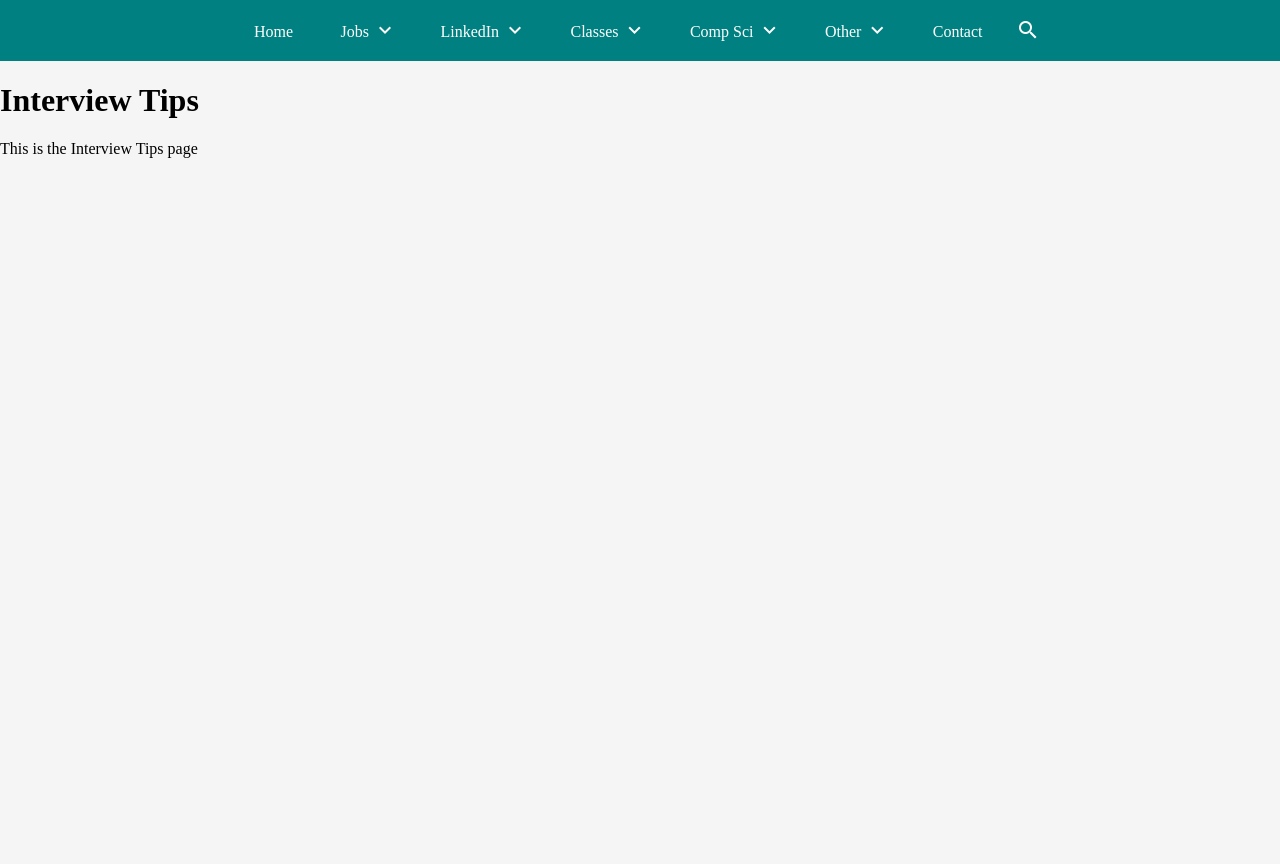
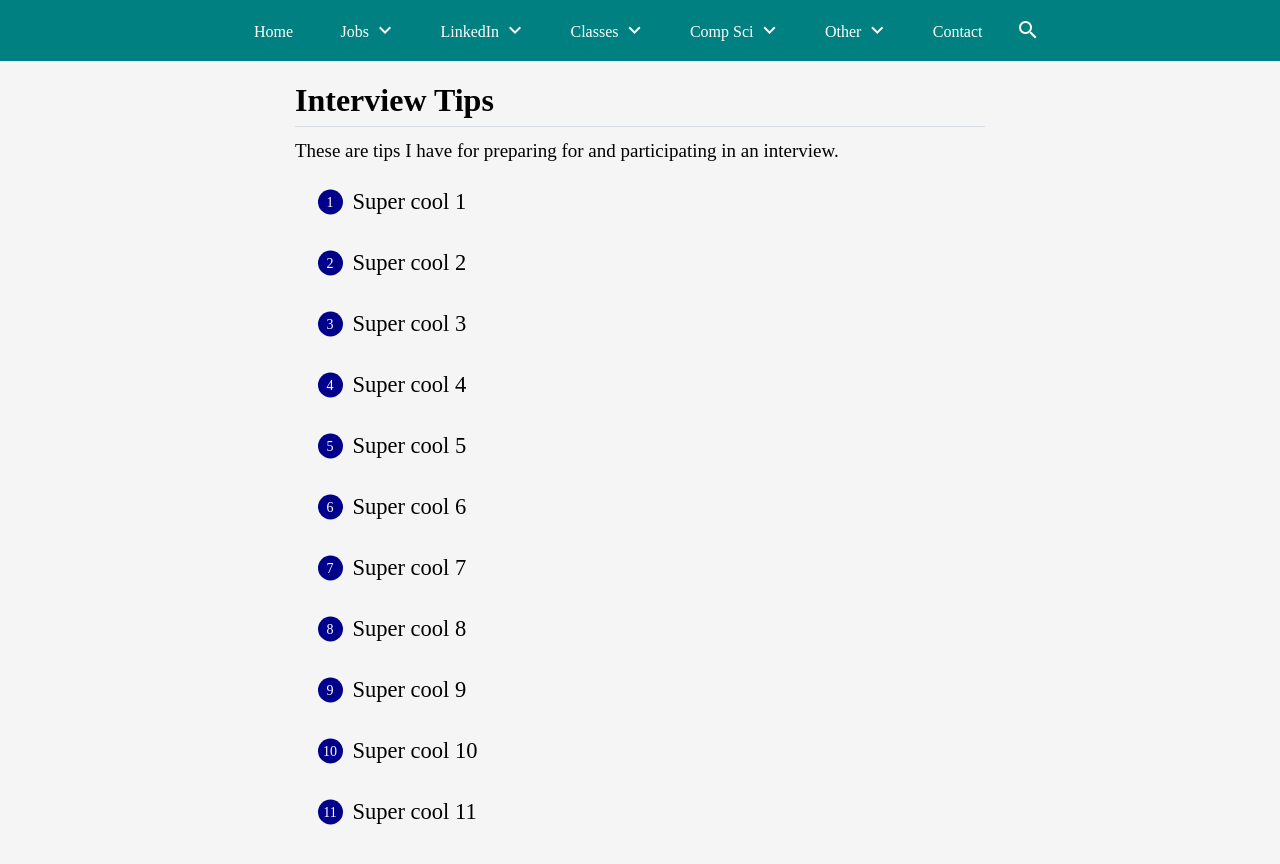
Before and after one commit to MichaelT-178/ForGuy, a Vue app: page /jobs/InterviewTips in a window 1280 px wide. Shown: the top 864 px of the page. Before the commit the page ends 800 px from the top, so only its background shows below. Built offline with nearby package versions, Linux system fonts and the light colour scheme.

Commit message:
Added Interview Tips view

```diff
--- a/src/Views/jobs/HowToGetAJob.vue
+++ b/src/Views/jobs/HowToGetAJob.vue
@@ -1,7 +1,7 @@
 <template>
     <h1 class="job-header">How to get a job</h1>
     <div v-for="(tip, index) in tips" :key="tip.Name" class="tip-section">
-        <p class="tip-text">Tip {{ index + 1 }}</p>
+        <p class="tip-text">Tip {{ index + 1 }}: {{ tip.Name }}</p>
         <AccordionMenu :item="tip" :isOpen="allOpen"/>
         <p style="margin-bottom: 35px;"></p>
     </div>
--- a/src/Views/jobs/InterviewTips.vue
+++ b/src/Views/jobs/InterviewTips.vue
@@ -1,6 +1,99 @@
 <template>
-    <main class="about-page">
-        <h1>Interview Tips</h1>
-        <p>This is the Interview Tips page</p>
-    </main>
+    <div class="container">
+        <h1 class="tip-header">Interview Tips</h1>
+        <p class="description">These are tips I have for preparing for and participating in an interview.</p>
+        <div class="tips-container">
+            <div v-for="(tip, index) in tips" :key="index" class="tip-section">
+                <p class="tip-text" :data-index="index + 1"></p>
+                <p class="text-section">{{ tip }}</p>
+            </div>
+        </div>
+        <p style="margin-bottom: 60px;"></p>
+    </div>
 </template>
+
+<script setup>
+
+const tips = [
+    "Super cool 1",
+    "Super cool 2",
+    "Super cool 3",
+    "Super cool 4",
+    "Super cool 5",
+    "Super cool 6",
+    "Super cool 7",
+    "Super cool 8",
+    "Super cool 9",
+    "Super cool 10",
+    "Super cool 11"
+]
+
+</script>
+
+
+<style scoped>
+
+.container {
+    display: flex;
+    flex-direction: column;
+    align-items: center;
+    width: 100%;
+}
+
+.tip-header {
+    text-align: left;
+    border-bottom: 1.5px solid #d8dee4;
+    padding-bottom: 7px;
+    width: 690px;
+}
+
+.description {
+    margin-top: -8px;
+    font-size: 19px;
+    width: 690px;
+}
+
+.tips-container {
+    display: flex;
+    flex-direction: column;
+    align-items: flex-start;
+}
+
+.tip-section {
+    margin-bottom: 5px;
+    width: 575px;
+}
+
+.tip-text {
+    position: relative;
+    width: auto;
+    font-size: 21px;
+    font-weight: 500;
+    color: darkblue;
+}
+
+.tip-text::before {
+    content: attr(data-index);
+    display: flex;
+    justify-content: center;
+    align-items: center;
+    background-color: darkblue;
+    color: white;
+    border-radius: 50%;
+    width: 25px;
+    height: 25px;
+    margin-left: -35px;
+    position: absolute;
+    top: 0;
+    transform: translateY(-50%);
+    font-size: 14px;
+}
+
+.text-section {
+    font-size: 22.5px;
+    word-wrap: break-word;
+    overflow-wrap: break-word;
+    margin-top: -13.5px;
+}
+
+</style>
--- a/src/Views/jobs/ResumeTemplate.vue
+++ b/src/Views/jobs/ResumeTemplate.vue
@@ -12,6 +12,7 @@
       </div>
     </div>
   </div>
+  <p style="margin-bottom: 40px;"></p>
 </template>
 
 
--- a/src/Views/other/UncwPictures.vue
+++ b/src/Views/other/UncwPictures.vue
@@ -7,11 +7,19 @@
             <div class="uncw-pic-text">{{ index + 1 }}. {{ pic.text }}</div>
             <img :src="pic.image" alt="Uncw Picture">
         </div>
+
+        <h1>North Carolina Pics</h1>
+        <p>Other Pictures taken in North Carolina</p>
+
+        <div class="uncw-pics-container" v-for="(pic, index) in NorthCarolinaPics" :key="index">
+            <div class="uncw-pic-text">{{ index + 1 }}. {{ pic.text }}</div>
+            <img :src="pic.image" alt="Uncw Picture">
+        </div>
     </div>
 </template>
 
 <script setup>
-import { uncwPics } from "../../components/UncwPics.vue";
+import { uncwPics, NorthCarolinaPics } from "../../components/UncwPics.vue";
 
 </script>
 
--- a/src/components/AccordionMenu.vue
+++ b/src/components/AccordionMenu.vue
@@ -75,10 +75,10 @@ const createHyperLink = (text) => {
   );
 };
 
-//(Router link)[/linkedin/LinkedinTips]
+//(Router link)[/linkedin/LinkedinTips]. Note the seemingly unused "match" parameter is necessary.
 const createRouterLink = (text) => {
   const customLinkPattern = /\(([^\)]+)\)\[([^\s]+)\]/g;
-  return text.replace(customLinkPattern, (label, path) => {
+  return text.replace(customLinkPattern, (match, label, path) => {
     return `<a href="javascript:void(0);" onclick="navigateToPath('${path}')"
                style="color: #007AFF; text-decoration: none;"
                onmouseover="this.style.color='blue'; this.style.textDecoration='underline';"
--- a/src/components/UncwPics.vue
+++ b/src/components/UncwPics.vue
@@ -3,40 +3,47 @@ import Pic1 from "../assets/UncwPics/SeptemberSunsetOne.jpg";
 import Pic2 from "../assets/UncwPics/PinkOverSeahawkLanding.jpg";
 import Pic3 from "../assets/UncwPics/PinkOverParkingLot.jpg";
 import Pic4 from "../assets/UncwPics/Geese.jpg";
-import Pic5 from "../assets/UncwPics/MooresvilleSunset.jpg";
-import Pic6 from "../assets/UncwPics/WeddingtonRainbow.jpg";
-import Pic7 from "../assets/UncwPics/SnowDay.jpg";
-import Pic8 from "../assets/UncwPics/HoggardHall.jpg";
-import Pic9 from "../assets/UncwPics/SunsetNearWagoner.jpg";
-import Pic10 from "../assets/UncwPics/RedSkyInTheDistance.jpg";
-import Pic11 from "../assets/UncwPics/CharlotteBoardwalkView.jpg";
-import Pic12 from "../assets/UncwPics/SeptemberSunsetTwo.jpg";
-import Pic13 from "../assets/UncwPics/OrangeNearSeahawkLanding.jpg";
-import Pic14 from "../assets/UncwPics/MarchSunset.jpg";
-import Pic15 from "../assets/UncwPics/UNCWTrail.jpg";
-import Pic16 from "../assets/UncwPics/TrailNearCourse.jpg";
-import Pic17 from "../assets/UncwPics/OrangeSkyOne.jpg";
-import Pic18 from "../assets/UncwPics/StudyRoom.jpg";
+import Pic5 from "../assets/UncwPics/SnowDay.jpg";
+import Pic6 from "../assets/UncwPics/HoggardHall.jpg";
+import Pic7 from "../assets/UncwPics/SunsetNearWagoner.jpg";
+import Pic8 from "../assets/UncwPics/RedSkyInTheDistance.jpg";
+import Pic9 from "../assets/UncwPics/SeptemberSunsetTwo.jpg";
+import Pic10 from "../assets/UncwPics/OrangeNearSeahawkLanding.jpg";
+import Pic11 from "../assets/UncwPics/MarchSunset.jpg";
+import Pic12 from "../assets/UncwPics/UNCWTrail.jpg";
+import Pic13 from "../assets/UncwPics/TrailNearCourse.jpg";
+import Pic14 from "../assets/UncwPics/OrangeSkyOne.jpg";
+import Pic15 from "../assets/UncwPics/StudyRoom.jpg";
+import Pic16 from "../assets/UncwPics/MooresvilleSunset.jpg";
+import Pic17 from "../assets/UncwPics/WeddingtonRainbow.jpg";
+import Pic18 from "../assets/UncwPics/CharlotteBoardwalkView.jpg";
+import Pic19 from "../assets/UncwPics/SunriseInDurham.jpg";
+
 
 export const uncwPics = [
     { text: "Sunset in late September 2022", image: Pic1 }, //SeptemberSunsetOne.jpg
     { text: "Pink sky over Seahawk Landing", image: Pic2 }, //PinkOverSeahawkLanding.jpg
     { text: "Pink sky over the parking lot", image: Pic3 }, //PinkOverParkingLot.jpg
     { text: "Geese!!", image: Pic4 }, //Geese.jpg
-    { text: "I think this was taken is Mooresville. Photo creds to my dad", image: Pic5 }, //MooresvilleSunset.jpg
-    { text: "Rainbow in Charlotte", image: Pic6 }, //WeddingtonRainbow.jpg
-    { text: "Snow day!! So white and fluffy 😍❄️☃️! (Jan. 2022)", image: Pic7 }, //SnowDay.jpg
-    { text: "Hoggard Hall in August 2021", image: Pic8 }, //HoggardHall.jpg
-    { text: "Orange Sky near Wagoner", image: Pic9 }, //SunsetNearWagoner.jpg
-    { text: "Red sky in the distance", image: Pic10 }, //RedSkyInTheDistance.jpg
-    { text: "The BoardWalk in Charlotte", image: Pic11 }, //CharlotteBoardwalkView.jpg
-    { text: "Another pic of this, because it was genuinely one of the craziest and most beautiful things I've ever seen", image: Pic12 }, //SeptemberSunsetTwo.jpg
-    { text: "Orange Sky over Cornerstone Hall(?)", image: Pic13 }, //OrangeNearSeahawkLanding.jpg
-    { text: "Pink Sky in late March near Terrapin Hall", image: Pic14 }, //MarchSunset.jpg
-    { text: "Off-campus trail in early April", image: Pic15 }, //UNCWTrail.jpg
-    { text: "Off-campus trail in late August near the rope climbing course", image: Pic16 }, //TrailNearCourse.jpg
-    { text: "Beautiful Orange Sky", image: Pic17 }, //OrangeSkyOne.jpg
-    { text: "Sunny Terrapin Study Room", image: Pic18 } //StudyRoom.jpg
+    { text: "Snow day!! So white and fluffy 😍❄️☃️! (Jan. 2022)", image: Pic5 }, //SnowDay.jpg
+    { text: "Hoggard Hall in August 2021", image: Pic6 }, //HoggardHall.jpg
+    { text: "Orange Sky near Wagoner", image: Pic7 }, //SunsetNearWagoner.jpg
+    { text: "Red sky in the distance", image: Pic8 }, //RedSkyInTheDistance.jpg
+    { text: "Another pic of this, because it was genuinely one of the craziest and most beautiful things I've ever seen", image: Pic9 }, //SeptemberSunsetTwo.jpg
+    { text: "Orange Sky over Cornerstone Hall(?)", image: Pic10 }, //OrangeNearSeahawkLanding.jpg
+    { text: "Pink Sky in late March near Terrapin Hall", image: Pic11 }, //MarchSunset.jpg
+    { text: "Off-campus trail in early April", image: Pic12 }, //UNCWTrail.jpg
+    { text: "Off-campus trail in late August near the rope climbing course", image: Pic13 }, //TrailNearCourse.jpg
+    { text: "Beautiful Orange Sky", image: Pic14 }, //OrangeSkyOne.jpg
+    { text: "Sunny Terrapin Study Room", image: Pic15 } //StudyRoom.jpg
+]
+
+
+export const NorthCarolinaPics = [
+    { text: "I think this was taken is Mooresville. Photo creds to my dad", image: Pic16 }, //MooresvilleSunset.jpg
+    { text: "Rainbow in Weddington in July", image: Pic17 }, //WeddingtonRainbow.jpg
+    { text: "The BoardWalk in Charlotte. Late August", image: Pic18 }, //CharlotteBoardwalkView.jpg
+    { text: "Sunrise in Durham. (This looked way more pink and orange irl. Taken in early March)", image: Pic19 } //SunriseInDurham.jpg
 ]
 
 </script>
```
Also changed, not shown: src/unused/ScreenWidth.vue (added, +15 -0 lines), 1 other file (tests, documents, lock files or other folders).
